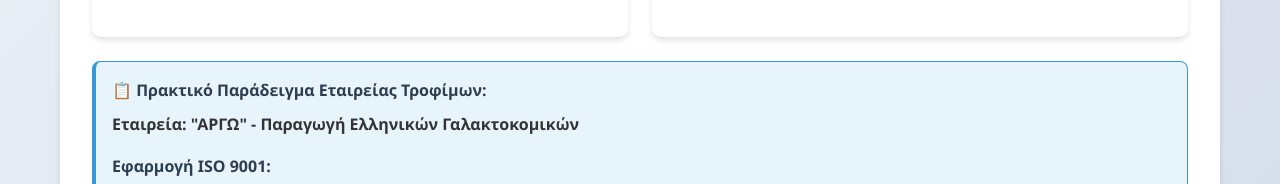
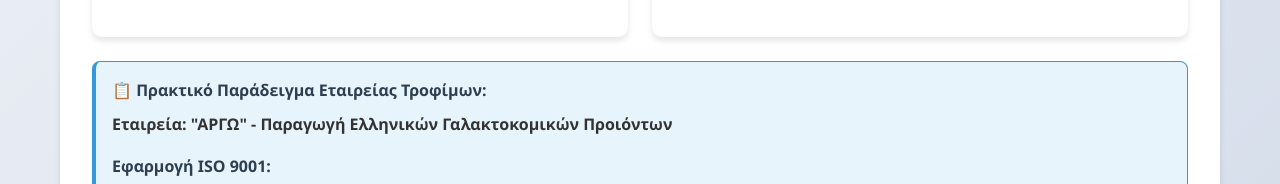
Before and after one commit to vezi94/kefalaio7, a plain HTML site: page index.html in a window 1280 px wide. Shown: the part 1177-1361 px from the top of the page. Drawn offline with Linux system fonts and the light colour scheme.

Commit message:
Update index.html

```diff
--- a/index.html
+++ b/index.html
@@ -452,7 +452,7 @@
             <div class="example-box">
                 <div class="example-title">📋 Πρακτικό Παράδειγμα Εταιρείας Τροφίμων:</div>
 
-                <p><strong>Εταιρεία: "ΑΡΓΩ" - Παραγωγή Ελληνικών Γαλακτοκομικών</strong></p>
+                <p><strong>Εταιρεία: "ΑΡΓΩ" - Παραγωγή Ελληνικών Γαλακτοκομικών Προιόντων</strong></p>
 
                 <h4>Εφαρμογή ISO 9001:</h4>
                 <ul>
```
